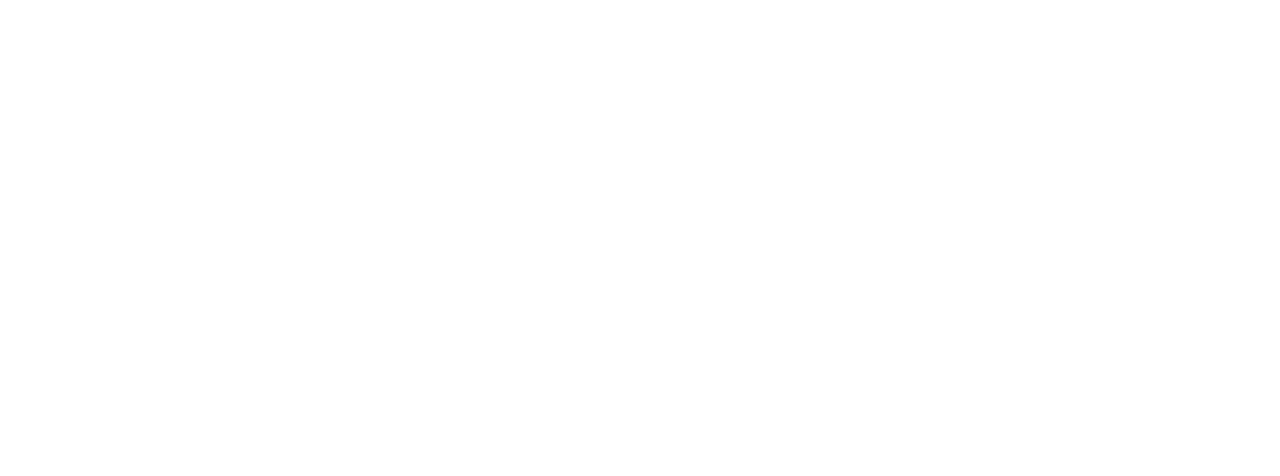
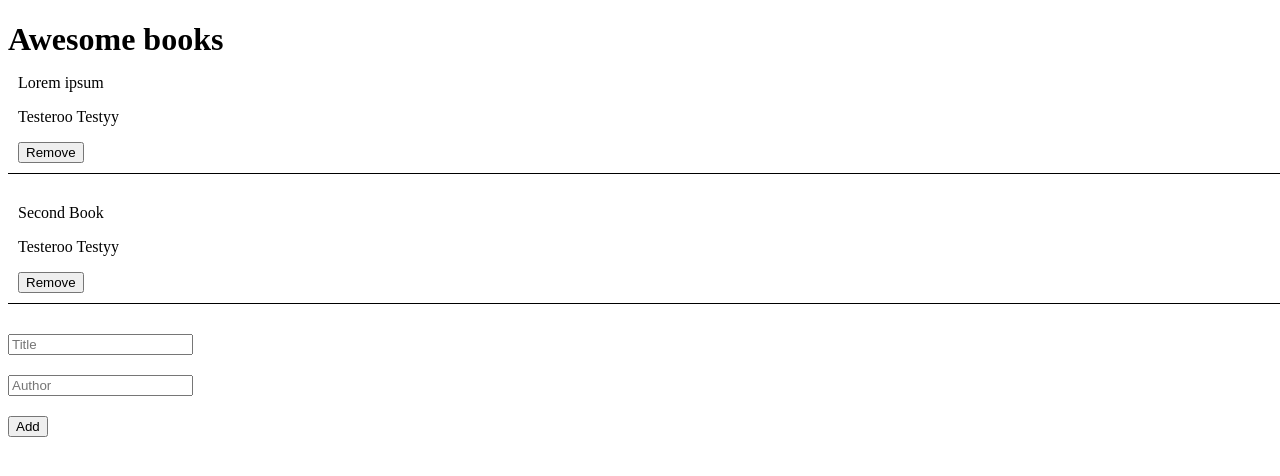
Before and after one commit to aishatpopoola/yeesha-book-library, a plain HTML site: page index.html in a window 1280 px wide. Drawn offline with Linux system fonts and the light colour scheme.

Commit message:
feat: add feature to create a new book

```diff
--- /dev/null
+++ b/css/main.css
@@ -0,0 +1,19 @@
+.book {
+  width: 100%;
+  border-bottom: 1px solid black;
+  margin-bottom: 30px;
+  padding: 10px;
+  padding-top: 0;
+}
+
+h1 {
+  margin-bottom: 0;
+}
+
+.form-control {
+  margin-bottom: 20px;
+}
+
+.button {
+  margin-top: 20px;
+}
--- a/css/reset.css
+++ b/css/reset.css
@@ -1 +1,6 @@
 /* Base styles */
+* {
+  margin: 0;
+  padding: 0;
+  box-sizing: border-box;
+}
--- a/index.html
+++ b/index.html
@@ -3,7 +3,34 @@
   <head>
     <meta charset="UTF-8" />
     <meta name="viewport" content="width=device-width, initial-scale=1.0" />
+    <link rel="stylesheet" href="./css/main.css">
     <title>Document</title>
   </head>
-  <body></body>
+  <body>
+    <h1>Awesome books</h1>
+    <div class="book">
+      <p>Lorem ipsum</p>
+      <p>Testeroo Testyy</p>
+      <button type="button">Remove</button>
+    </div>
+    <div class="book">
+      <p>Second Book</p>
+      <p>Testeroo Testyy</p>
+      <button type="button" >Remove</button>
+    </div>
+    <form id="add_book_form">
+      <div class="form-control">
+        <label for="title"></label>
+        <input type="text" id="title" class="book_form_values" placeholder="Title">
+      </div>
+
+      <div>
+        <label for="author"></label>
+        <input type="text" id="author" class="book_form_values" placeholder="Author">
+      </div>
+
+      <button type="submit" class="button">Add</button>
+    </form>
+    <script src="./js/index.js"></script>
+  </body>
 </html>
--- a/js/index.js
+++ b/js/index.js
@@ -1,6 +1,26 @@
-const startApp = () => {
-  const body = document.querySelector('body');
-  body.innerHTML = '<h2>JAVASCRIPT ENABLED</h2>';
+// const startApp = () => {
+//   const body = document.querySelector('body');
+//   body.innerHTML = '<h2>JAVASCRIPT ENABLED</h2>';
+// };
+
+// startApp(); {title: "shadow hunter", author: "clary"}
+const bookList = [];
+const bookForm = document.querySelector('#add_book_form');
+
+const addBook = (e) => {
+  e.preventDefault();
+
+  const bookFormInputs = document.querySelectorAll('.book_form_values');
+  const newBook = { title: '', author: '' };
+  bookFormInputs.forEach(input => {
+    if (input.id === 'title') {
+      newBook.title = input.value;
+    } else {
+      newBook.author = input.value;
+    }
+  });
+  bookList.push(newBook);
+  bookForm.reset();
 };
 
-startApp();
+bookForm.addEventListener('submit', addBook);
```
Also changed, not shown: README.md, 2 other files.
